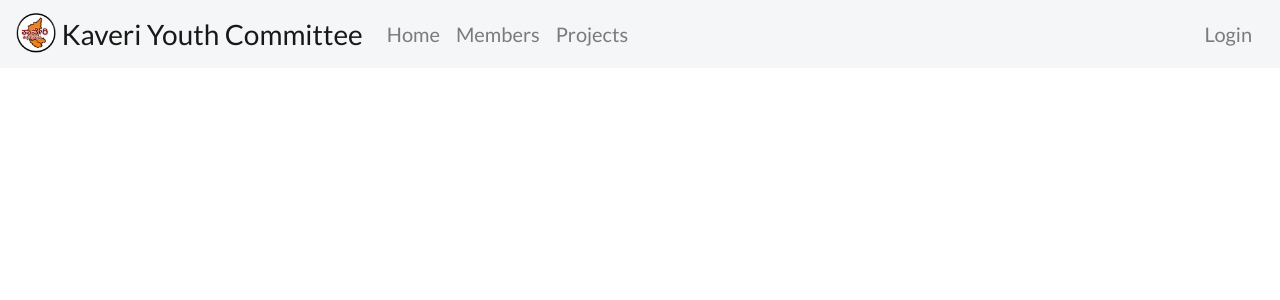
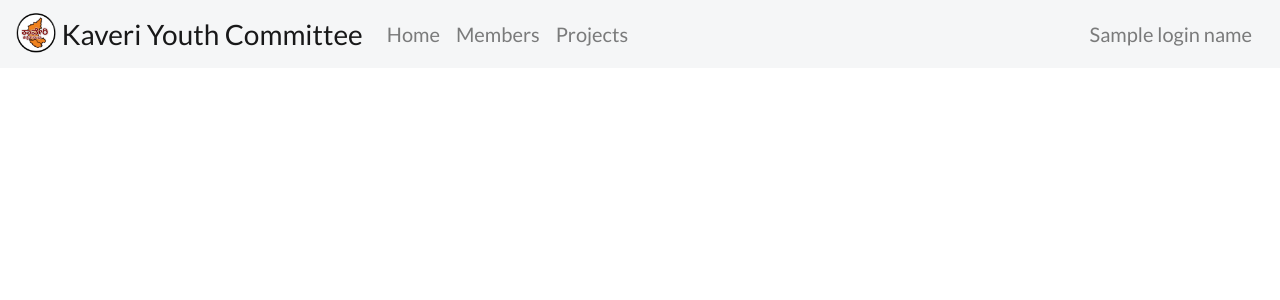
Before and after one commit to kyckaveri/website, a Django app: template kycwebsite/templates/common/navbar.html in a window 1280 px wide. Shown: the top 300 px of the page. Run offline with Django 3.2, Linux system fonts and the light colour scheme; the template is opened without the code that fills it: most values are stand-ins (such as "Sample title", 1, 10 or a date in 2020); some libraries are stand-ins or nearby versions.

Commit message:
upgraded django

```diff
--- a/kycwebsite/static/privateviewcontroller/css/login.css
+++ b/kycwebsite/static/privateviewcontroller/css/login.css
@@ -5,7 +5,6 @@ body {
 
 #row {
     margin-top: 25vh;
-    height: 40vh;
 }
 
 #title {
--- a/kycwebsite/templates/common/navbar.html
+++ b/kycwebsite/templates/common/navbar.html
@@ -122,11 +122,11 @@
                     <a class="nav-link" href="{% url 'publicviewcontroller:projects' %}">Projects</a>
                 </li>
                 <li class="nav-item" id="collapsed-login-link">
-                    <a class="nav-link" href="{% url 'privateviewcontroller:login' %}">Login</a>
+                    <a class="nav-link" href="{% url 'privateviewcontroller:login' %}">{{login_name}}</a>
                 </li>
                 <li class="nav-item nav-item-right" id="login-link">
                     <!-- TODO: Fix admin url -->
-                    <a class="nav-link" href="{% url 'privateviewcontroller:login' %}">Login</a>
+                    <a class="nav-link" href="{% url 'privateviewcontroller:login' %}">{{login_name}}</a>
                 </li>
             </ul>
         </div>
--- a/requirements.txt
+++ b/requirements.txt
@@ -1,5 +1,5 @@
 dj-database-url==0.5.0
-Django==2.2.1
+Django==2.2.4
 django-heroku==0.3.1
 gunicorn==19.9.0
 psycopg2==2.8.2
```
Also changed, not shown: kycwebsite/apps/publicviewcontroller/views.py (+6 -2 lines).
